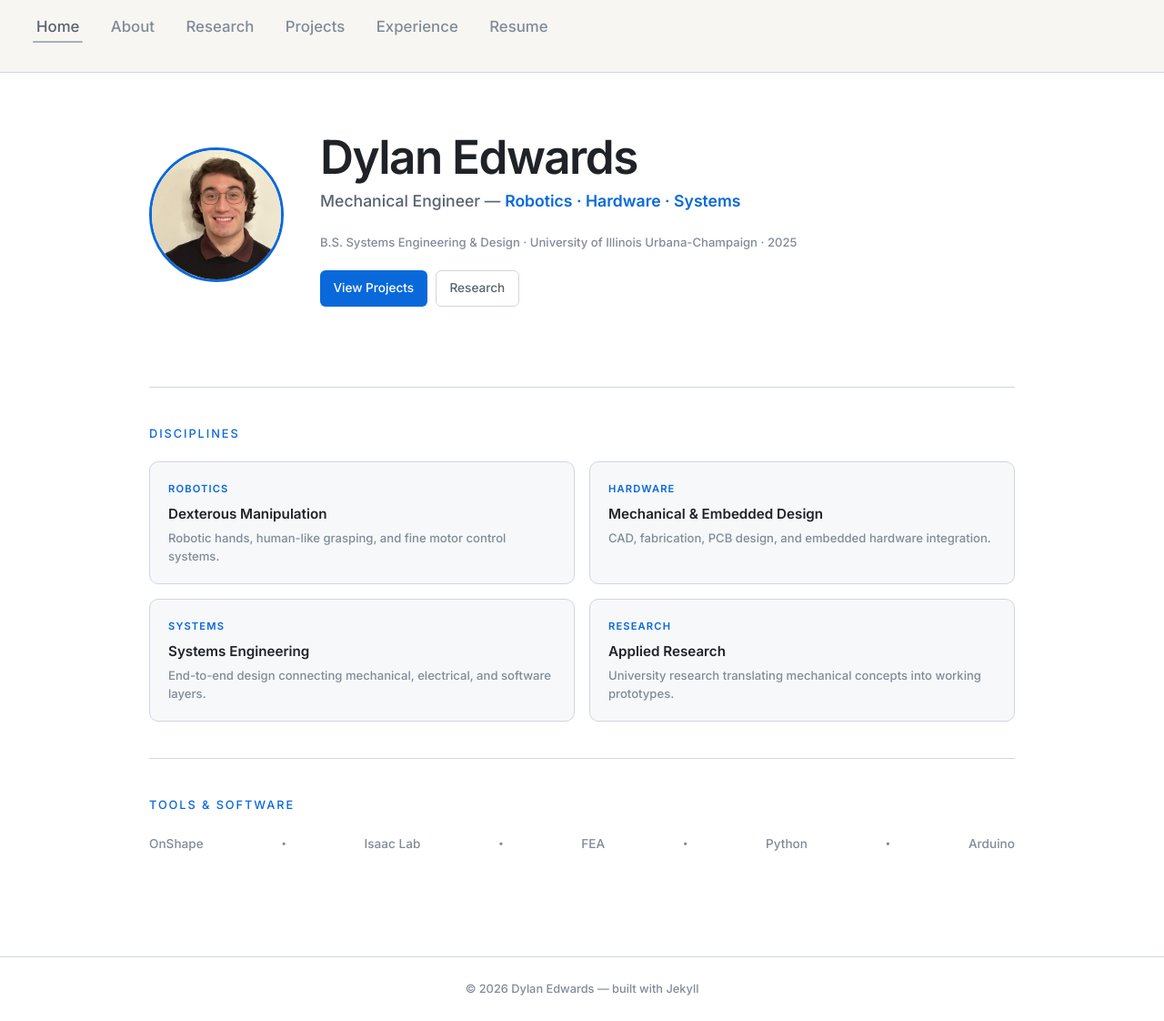
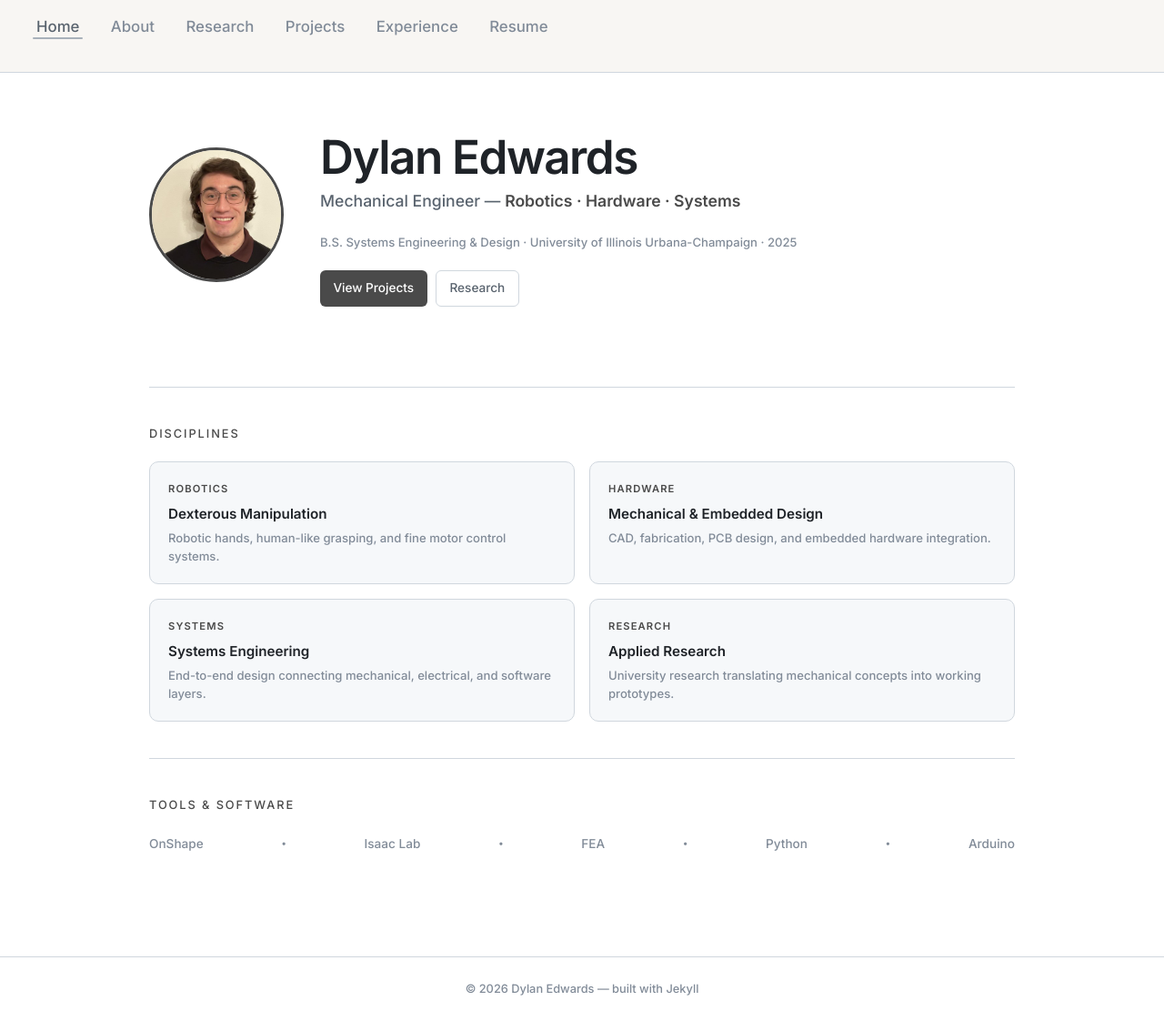
Before and after one commit to DylanEdwards02/DylanEdwards02.github.io, a Jekyll site: the page built from index.md, in a window 1280 px wide and 1122 px high. Shown: the whole window at 91% size. Built offline with Jekyll 4.4.1, drawn with Linux system fonts in a browser that asks for light colours.

Commit message:
Update style.css

```diff
--- a/assets/css/style.css
+++ b/assets/css/style.css
@@ -13,8 +13,8 @@
   --text:        #1f2328;
   --text-2:      #59636e;
   --text-3:      #818b98;
-  --accent:      #0969da;
-  --accent-2:    #1a7fda;
+  --accent:      #4a4a4a;
+  --accent-2:    #2e2e2e;
   --green:       #1a7f37;
   --yellow:      #9a6700;
   --font-mono:   'JetBrains Mono', 'Fira Code', 'Cascadia Code', monospace;
@@ -125,18 +125,27 @@ main {
 
 .nav-links {
   display: flex;
-  align-items: center;
+  align-items: stretch;
   gap: 0.15rem;
   list-style: none;
+  height: 100%;
+}
+
+.nav-links li {
+  display: flex;
+  align-items: center;
 }
 
 .nav-links a {
   font-size: 1.05rem;
   font-weight: 500;
   color: var(--text-3);
-  padding: 0.5rem 1rem;
+  padding: 0 1rem;
   text-decoration: none;
   position: relative;
+  display: flex;
+  align-items: center;
+  height: 100%;
   transition: color 0.15s;
 }
 .nav-links a::after {
```
